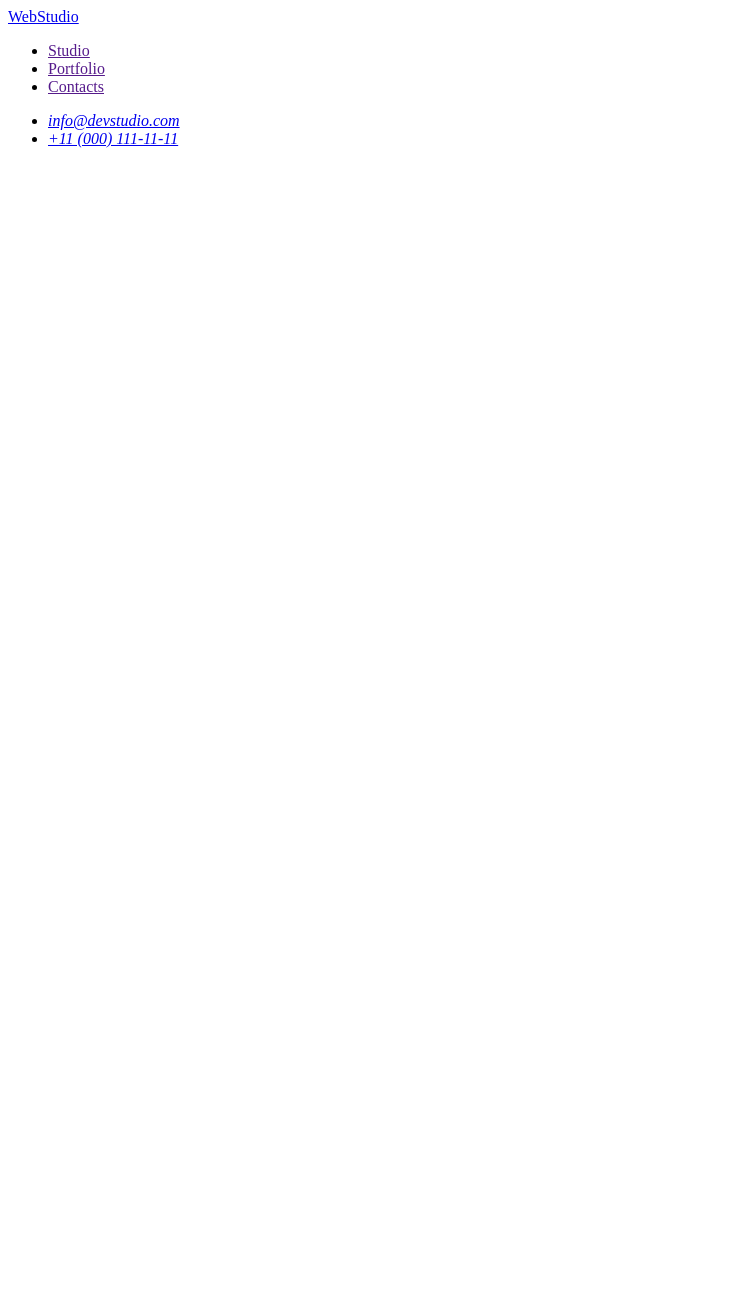
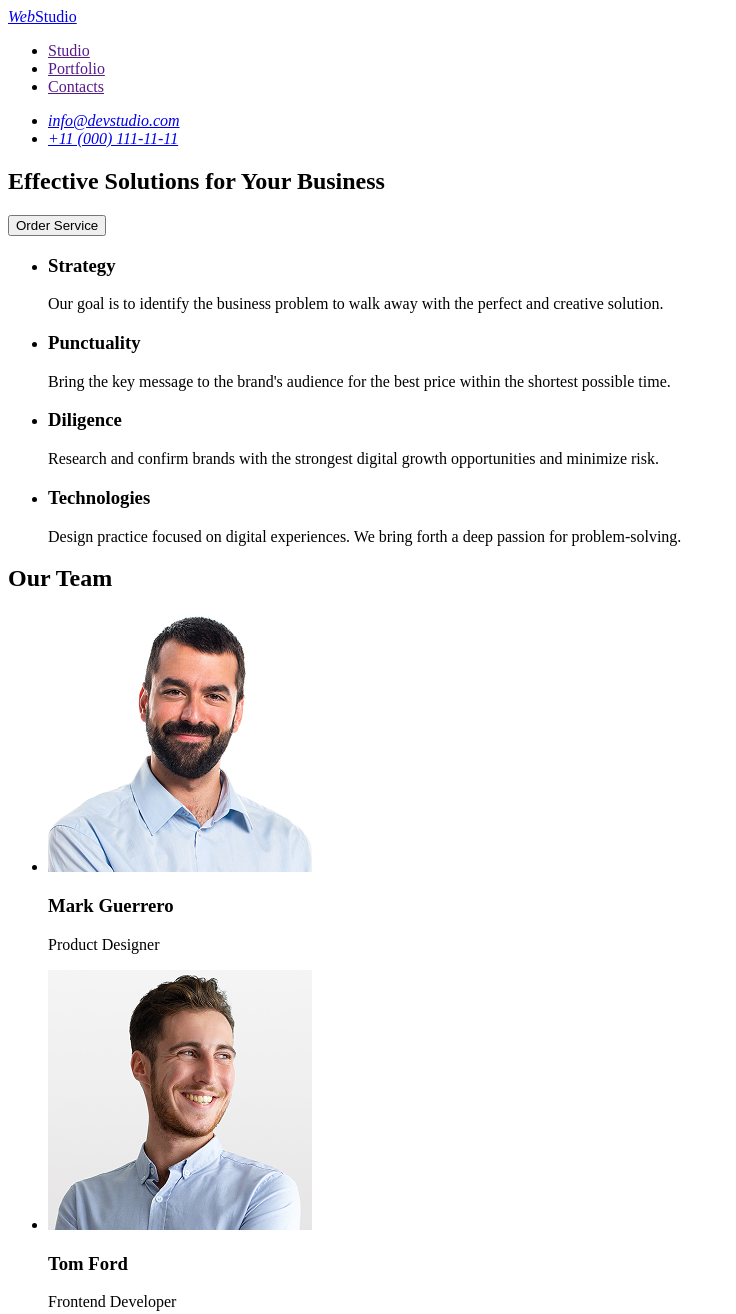
Before and after one commit to antifloodbot/goit-markup-hw-01, a plain HTML site: page index.html in a window 1280 px wide. Shown: the top 1314 px of the page, without its empty margins (0-736 px from the left). Before the commit the page ends 800 px from the top, so only its background shows below. Drawn offline with Linux system fonts and the light colour scheme.

Commit message:
hw01 all site

```diff
--- a/index.html
+++ b/index.html
@@ -1,14 +1,16 @@
 <!DOCTYPE html>
 <html lang="en">
   <head>
-    <meta charset="UTF-8">
-    <meta name="viewport" content="width=device-width, initial-scale=1.0">
+    <meta charset="UTF-8" />
+    <meta name="viewport" content="width=device-width, initial-scale=1.0" />
     <title>Web Studio</title>
   </head>
+
   <body>
+    <!-- #region Top Line -->
     <header>
       <nav>
-            <a href="./index.html">WebStudio</a>
+        <a href="./index.html"><i>Web</i>Studio</a>
         <ul>
           <li><a href="">Studio</a></li>
           <li><a href="">Portfolio</a></li>
@@ -23,5 +25,102 @@
         </ul>
       </address>
     </header>
+    <!-- #endregion -->
+    <main>
+      <!-- #region Hero image -->
+      <section>
+        <h1>Effective Solutions for Your Business</h1>
+        <button type="button">Order Service</button>
+      </section>
+      <!-- #endregion -->
+      <!-- #region Section 1 -->
+      <section>
+        <ul>
+          <li>
+            <h3>Strategy</h3>
+            <p>
+              Our goal is to identify the business problem to walk away with the
+              perfect and creative solution.
+            </p>
+          </li>
+          <li>
+            <h3>Punctuality</h3>
+            <p>
+              Bring the key message to the brand's audience for the best price
+              within the shortest possible time.
+            </p>
+          </li>
+          <li>
+            <h3>Diligence</h3>
+            <p>
+              Research and confirm brands with the strongest digital growth
+              opportunities and minimize risk.
+            </p>
+          </li>
+          <li>
+            <h3>Technologies</h3>
+            <p>
+              Design practice focused on digital experiences. We bring forth a
+              deep passion for problem-solving.
+            </p>
+          </li>
+        </ul>
+      </section>
+      <!-- #endregion -->
+      <!-- #region Section 2 -->
+      <section>
+        <h2>Our Team</h2>
+        <ul>
+          <li>
+            <img
+              src="./images/img-1.jpg"
+              alt="Product Designer"
+              width="264"
+              height="260"
+            />
+            <h3>Mark Guerrero</h3>
+            <p>Product Designer</p>
+          </li>
+          <li>
+            <img
+              src="./images/img-2.jpg"
+              alt="Frontend Developer"
+              width="264"
+              height="260"
+            />
+            <h3>Tom Ford</h3>
+            <p>Frontend Developer</p>
+          </li>
+          <li>
+            <img
+              src="./images/img-3.jpg"
+              alt="Marketing"
+              width="264"
+              height="260"
+            />
+            <h3>Camila Garcia</h3>
+            <p>Marketing</p>
+          </li>
+          <li>
+            <img
+              src="./images/img-4.jpg"
+              alt="UI Designer"
+              width="264"
+              height="260"
+            />
+            <h3>Daniel Wilson</h3>
+            <p>UI Designer</p>
+          </li>
+        </ul>
+      </section>
+      <!-- #endregion -->
+    </main>
+    <footer>
+      <h2><i>Web</i>Studio</h2>
+      <p>
+        Increase the flow of customers and sales for your business with digital
+        marketing & growth solutions.
+      </p>
+    </footer>
   </body>
 </html>
```
Also changed, not shown: .prettierrc.json (added), images/img-1.jpg (added), images/img-2.jpg (added), images/img-3.jpg (added), images/img-4.jpg (added), 1 other file. Lines whose indentation alone changed are shown as unchanged.
